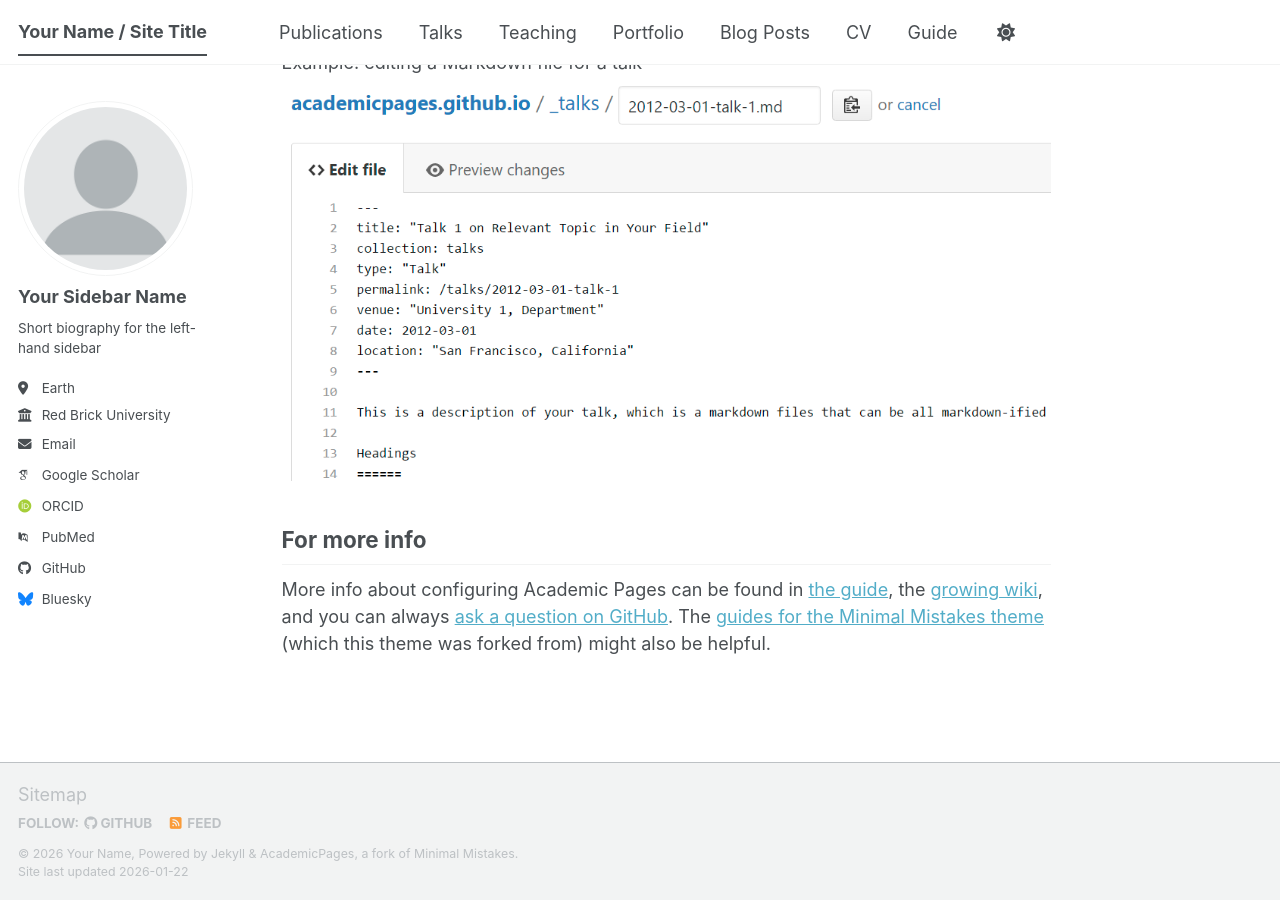
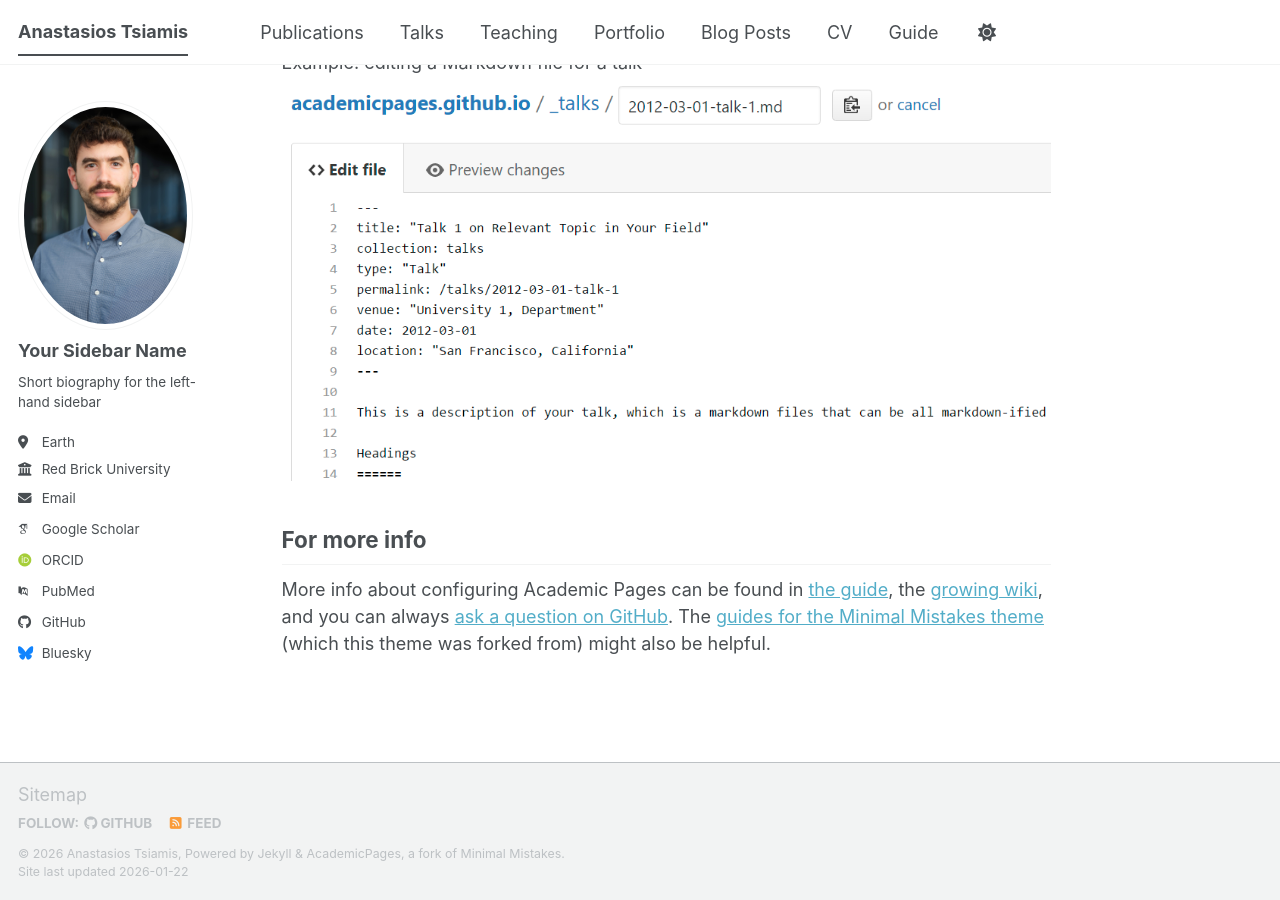
Before and after one commit to antsiamis/antsiamis.github.io, a Jekyll site: the page built from _pages/about.md, in a window 1280 px wide and 900 px high, scrolled down 1867 px. Built offline with Jekyll 4.4.1, drawn with Linux system fonts in a browser that asks for light colours; some web fonts are replaced; a script bundle is joined from its source files by our own code; library files that are not in the unit come from our copies.

Commit message:
Update _config.yml

```diff
--- a/_config.yml
+++ b/_config.yml
@@ -9,11 +9,11 @@
 # Basic Site Settings
 locale                   : "en-US"
 site_theme               : "default" # The available themes options are "default", "air", "sunrise", "mint", "dirt" and "contrast"
-title                    : "Your Name / Site Title"
+title                    : "Anastasios Tsiamis"
 title_separator          : "-"
-name                     : &name "Your Name"
+name                     : &name "Anastasios Tsiamis"
 description              : &description "Your Name's academic portfolio"   # Update this with a general description of your site, this is the default if not overridden by a page
-url                      : https://academicpages.github.io # The base hostname & protocol for your site e.g. "https://[your GitHub username].github.io",
+url                      : https://antsiamis.github.io # The base hostname & protocol for your site e.g. "https://[your GitHub username].github.io",
                                                            # or if you already have some other page hosted on Github then use "https://[your GitHub username].github.io/[Your Repo Name]"
 baseurl                  : "" # the subpath of your site, e.g. "/blog"
 repository               : "academicpages/academicpages.github.io"
@@ -23,7 +23,7 @@
 #               Additional customization can be done by editing /_includes/author-profile.html
 author:
   # Biographic information
-  avatar           : "profile.png"
+  avatar           : "tsiamis.jpg"
   name             : "Your Sidebar Name"
   pronouns         : # example: "she/her"
   bio              : "Short biography for the left-hand sidebar"
```
